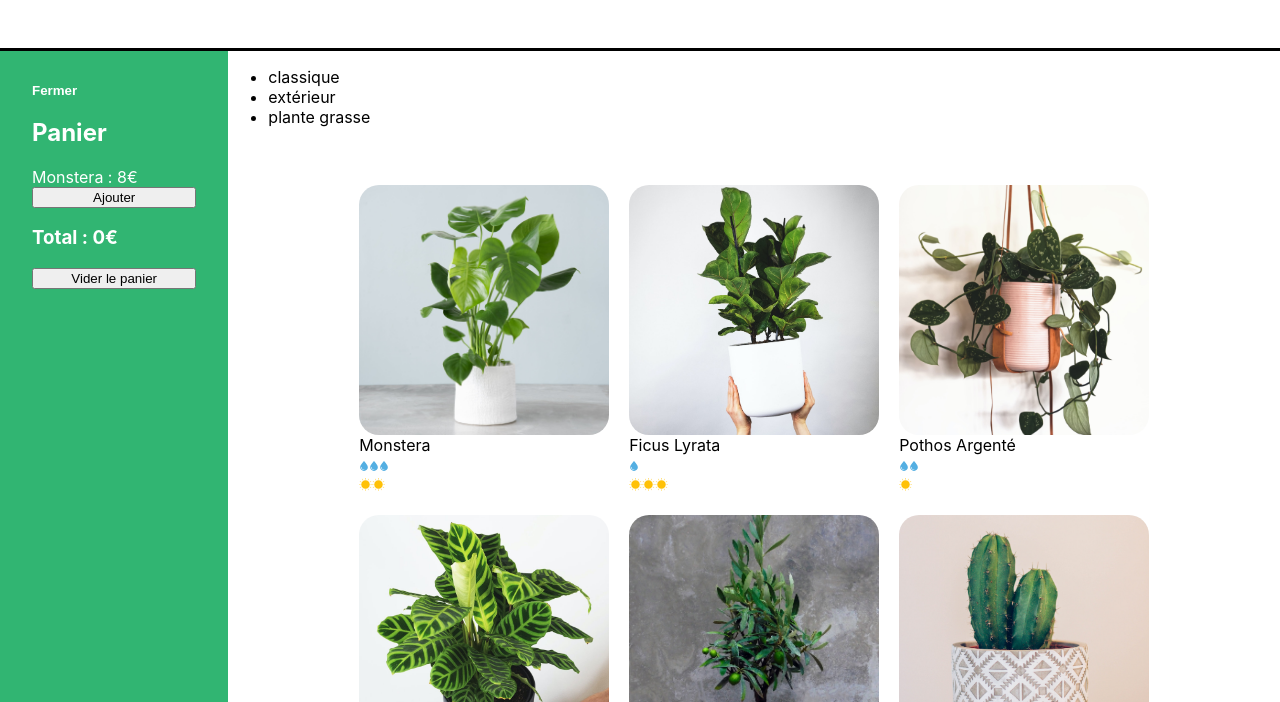
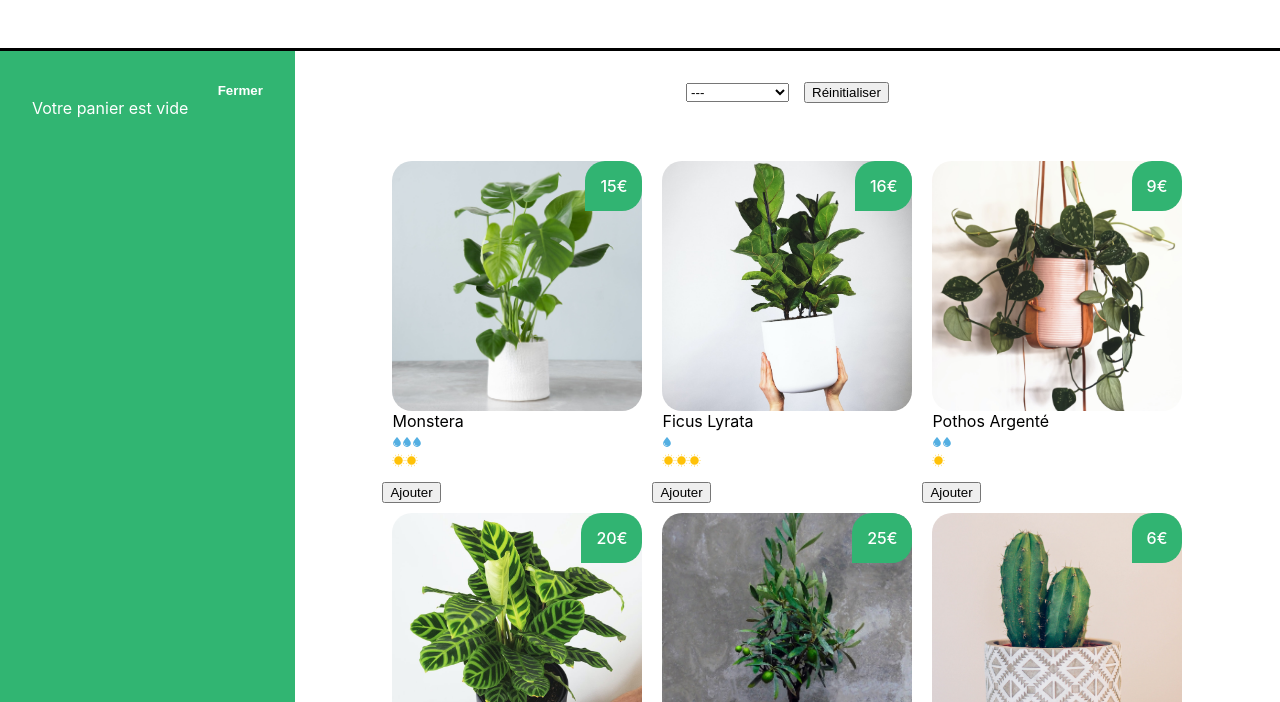
Before and after one commit to l0u1s-s3nn1n/TutoReactShop, a React app in the folder client/: page / in a window 1280 px wide. Shown: the part 98-800 px from the top of the page. Built offline with nearby package versions, Linux system fonts and the light colour scheme.

Commit message:
useEffect, LocalStorage

```diff
--- a/client/src/components/App.js
+++ b/client/src/components/App.js
@@ -1,3 +1,4 @@
+import { useState, useEffect } from 'react'
 import Banner from './Banner'
 import logo from '../assets/logo.png'
 import Cart from './Cart'
@@ -6,15 +7,21 @@ import ShoppingList from './ShoppingList'
 import '../styles/Layout.css'
 
 function App() {
+	const savedCart = localStorage.getItem('cart')
+	const [cart, updateCart] = useState(savedCart ? JSON.parse(savedCart) : [])
+	useEffect(() => {
+		localStorage.setItem('cart', JSON.stringify(cart))
+	}, [cart])
+
 	return (
 		<div>
 			<Banner>
-				<img src={logo} alt='La maison jungle' className='lmj-logo' />
+				<img src={logo} alt='logo-la-maison-jungle' className='lmj-logo' />
 				<h1 className='lmj-title'>La maison jungle</h1>
 			</Banner>
 			<div className='lmj-layout-inner'>
-				<Cart />
-				<ShoppingList />
+				<Cart cart={cart} updateCart={updateCart} />
+				<ShoppingList cart={cart} updateCart={updateCart} />
 			</div>
 			<Footer />
 		</div>
--- a/client/src/components/Cart.js
+++ b/client/src/components/Cart.js
@@ -1,10 +1,15 @@
-import { useState } from 'react'
+import { useState, useEffect } from 'react'
 import '../styles/Cart.css'
 
-function Cart() {
-	const monsteraPrice = 8
-	const [cart, updateCart] = useState(0)
+function Cart({ cart, updateCart }) {
 	const [isOpen, setIsOpen] = useState(true)
+	const total = cart.reduce(
+		(acc, plantType) => acc + plantType.amount * plantType.price,
+		0
+	)
+	useEffect(() => {
+		document.title = `LMJ: ${total}€ d'achats`
+	}, [total])
 
 	return isOpen ? (
 		<div className='lmj-cart'>
@@ -14,11 +19,22 @@ function Cart() {
 			>
 				Fermer
 			</button>
-			<h2>Panier</h2>
-			<div>Monstera : {monsteraPrice}€</div>
-			<button onClick={() => updateCart(cart + 1)}>Ajouter</button>
-			<h3>Total : {monsteraPrice * cart}€</h3>
-			<button onClick={() => updateCart(0)}>Vider le panier</button>
+			{cart.length > 0 ? (
+				<div>
+					<h2>Panier</h2>
+					<ul>
+						{cart.map(({ name, price, amount }, index) => (
+							<div key={`${name}-${index}`}>
+								{name} {price}€ x {amount}
+							</div>
+						))}
+					</ul>
+					<h3>Total :{total}€</h3>
+					<button onClick={() => updateCart([])}>Vider le panier</button>
+				</div>
+			) : (
+				<div>Votre panier est vide</div>
+			)}
 		</div>
 	) : (
 		<div className='lmj-cart-closed'>
--- /dev/null
+++ b/client/src/components/Categories.js
@@ -0,0 +1,23 @@
+import '../styles/Categories.css'
+
+function Categories({ setActiveCategory, categories, activeCategory }) {
+	return (
+		<div className='lmj-categories'>
+			<select
+				value={activeCategory}
+				onChange={(e) => setActiveCategory(e.target.value)}
+				className='lmj-categories-select'
+			>
+				<option value=''>---</option>
+				{categories.map((cat) => (
+					<option key={cat} value={cat}>
+						{cat}
+					</option>
+				))}
+			</select>
+			<button onClick={() => setActiveCategory('')}>Réinitialiser</button>
+		</div>
+	)
+}
+
+export default Categories
--- a/client/src/components/PlantItem.js
+++ b/client/src/components/PlantItem.js
@@ -5,9 +5,10 @@ function handleClick(plantName) {
 	alert(`Vous voulez acheter 1 ${plantName}? Très bon choix 🌱✨`)
 }
 
-function PlantItem({ cover, name, water, light }) {
+function PlantItem({ cover, name, water, light, price }) {
 	return (
 		<li className='lmj-plant-item' onClick={() => handleClick}>
+			<span className='lmj-plant-item-price'>{price}€</span>
 			<img className='lmj-plant-item-cover' src={cover} alt={`${name} cover`} />
 			{name}
 			<div>
--- a/client/src/components/ShoppingList.js
+++ b/client/src/components/ShoppingList.js
@@ -1,31 +1,55 @@
+import { useState } from 'react'
 import { plantList } from '../datas/plantList'
 import PlantItem from './PlantItem'
+import Categories from './Categories'
 import '../styles/ShoppingList.css'
 
-function ShoppingList() {
+function ShoppingList({ cart, updateCart }) {
+	const [activeCategory, setActiveCategory] = useState('')
 	const categories = plantList.reduce(
-		(acc, plant) =>
-			acc.includes(plant.category) ? acc : acc.concat(plant.category),
+		(acc, elem) =>
+			acc.includes(elem.category) ? acc : acc.concat(elem.category),
 		[]
 	)
 
+	function addToCart(name, price) {
+		const currentPlantAdded = cart.find((plant) => plant.name === name)
+		if (currentPlantAdded) {
+			const cartFilteredCurrentPlant = cart.filter(
+				(plant) => plant.name !== name
+			)
+			updateCart([
+				...cartFilteredCurrentPlant,
+				{ name, price, amount: currentPlantAdded.amount + 1 }
+			])
+		} else {
+			updateCart([...cart, { name, price, amount: 1 }])
+		}
+	}
+
 	return (
 		<div className='lmj-shopping-list'>
-			<ul>
-				{categories.map((cat) => (
-					<li key={cat}>{cat}</li>
-				))}
-			</ul>
+			<Categories
+				categories={categories}
+				setActiveCategory={setActiveCategory}
+				activeCategory={activeCategory}
+			/>
+
 			<ul className='lmj-plant-list'>
-				{plantList.map(({ id, cover, name, water, light }) => (
+				{plantList.map(({ id, cover, name, water, light, price, category }) =>
+					!activeCategory || activeCategory === category ? (
+						<div key={id}>
 							<PlantItem
-						key={id}
 								cover={cover}
 								name={name}
 								water={water}
 								light={light}
+								price={price}
 							/>
-				))}
+							<button onClick={() => addToCart(name, price)}>Ajouter</button>
+						</div>
+					) : null
+				)}
 			</ul>
 		</div>
 	)
--- a/client/src/datas/plantList.js
+++ b/client/src/datas/plantList.js
@@ -13,9 +13,11 @@ export const plantList = [
 		name: 'monstera',
 		category: 'classique',
 		id: '1ed',
+		bestSale: true,
 		light: 2,
 		water: 3,
-		cover: monstera
+		cover: monstera,
+		price: 15
 	},
 	{
 		name: 'ficus lyrata',
@@ -23,7 +25,8 @@ export const plantList = [
 		id: '2ab',
 		light: 3,
 		water: 1,
-		cover: lyrata
+		cover: lyrata,
+		price: 16
 	},
 
 	{
@@ -32,7 +35,9 @@ export const plantList = [
 		id: '3sd',
 		light: 1,
 		water: 2,
-		cover: pothos
+		cover: pothos,
+
+		price: 9
 	},
 	{
 		name: 'calathea',
@@ -40,7 +45,9 @@ export const plantList = [
 		id: '4kk',
 		light: 2,
 		water: 3,
-		cover: calathea
+		cover: calathea,
+
+		price: 20
 	},
 	{
 		name: 'olivier',
@@ -48,7 +55,8 @@ export const plantList = [
 		id: '5pl',
 		light: 3,
 		water: 1,
-		cover: olivier
+		cover: olivier,
+		price: 25
 	},
 
 	{
@@ -57,15 +65,18 @@ export const plantList = [
 		id: '8fp',
 		light: 2,
 		water: 1,
-		cover: cactus
+		cover: cactus,
+		price: 6
 	},
 	{
 		name: 'basilique',
 		category: 'extérieur',
 		id: '7ie',
+		bestSale: true,
 		light: 2,
 		water: 3,
-		cover: basil
+		cover: basil,
+		price: 5
 	},
 	{
 		name: 'succulente',
@@ -73,7 +84,8 @@ export const plantList = [
 		id: '9vn',
 		light: 2,
 		water: 1,
-		cover: succulent
+		cover: succulent,
+		price: 8
 	},
 
 	{
@@ -82,6 +94,7 @@ export const plantList = [
 		id: '6uo',
 		light: 2,
 		water: 2,
-		cover: mint
+		cover: mint,
+		price: 4
 	}
 ]
--- a/client/src/styles/Cart.css
+++ b/client/src/styles/Cart.css
@@ -5,7 +5,7 @@
 	display: flex;
 	flex-direction: column;
 	justify-content: flex-start;
-	width: 200px;
+	width: 300px;
 }
 
 .lmj-cart-add-button {
@@ -22,11 +22,12 @@
 	align-self: self-start;
 	padding: 0;
 	color: white;
+	align-self: flex-end;
 }
 
 .lmj-cart-closed {
 	padding: 32px;
-	width: 200px;
+	width: 300px;
 }
 
 .lmj-cart-closed > button {
--- /dev/null
+++ b/client/src/styles/Categories.css
@@ -0,0 +1,8 @@
+.lmj-categories {
+	text-align: center;
+	padding-top: 30px;
+}
+
+.lmj-categories-select {
+	margin-right: 15px;
+}
--- a/client/src/styles/PlantItem.css
+++ b/client/src/styles/PlantItem.css
@@ -12,4 +12,16 @@
 	justify-content: center;
 	flex-direction: column;
 	text-transform: capitalize;
+	position: relative;
 }
+
+.lmj-plant-item-price {
+	position: absolute;
+	border-radius: 20px 20px 20px 0;
+	background-color: #31b472;
+	color: white;
+	padding: 15px;
+	right: 0;
+	top: 0;
+	font-weight: 500;
+}
```
Also changed, not shown: 1 other file. Lines whose indentation alone changed are shown as unchanged.
